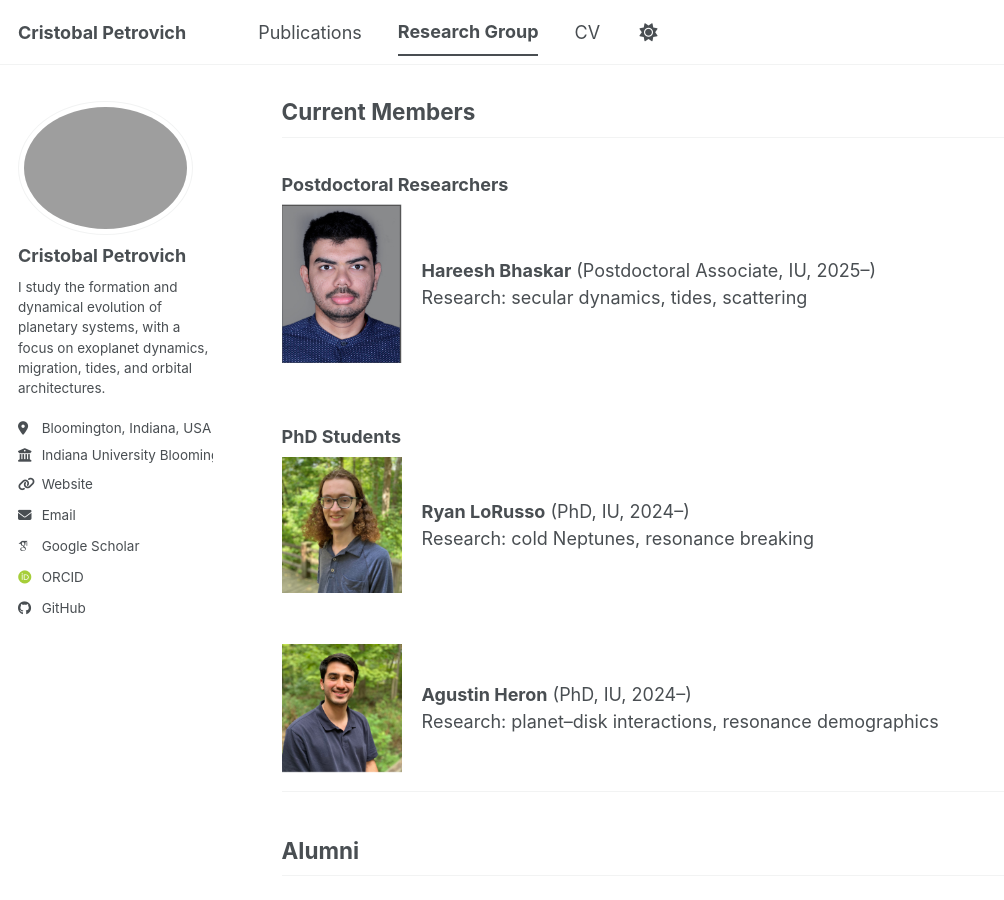
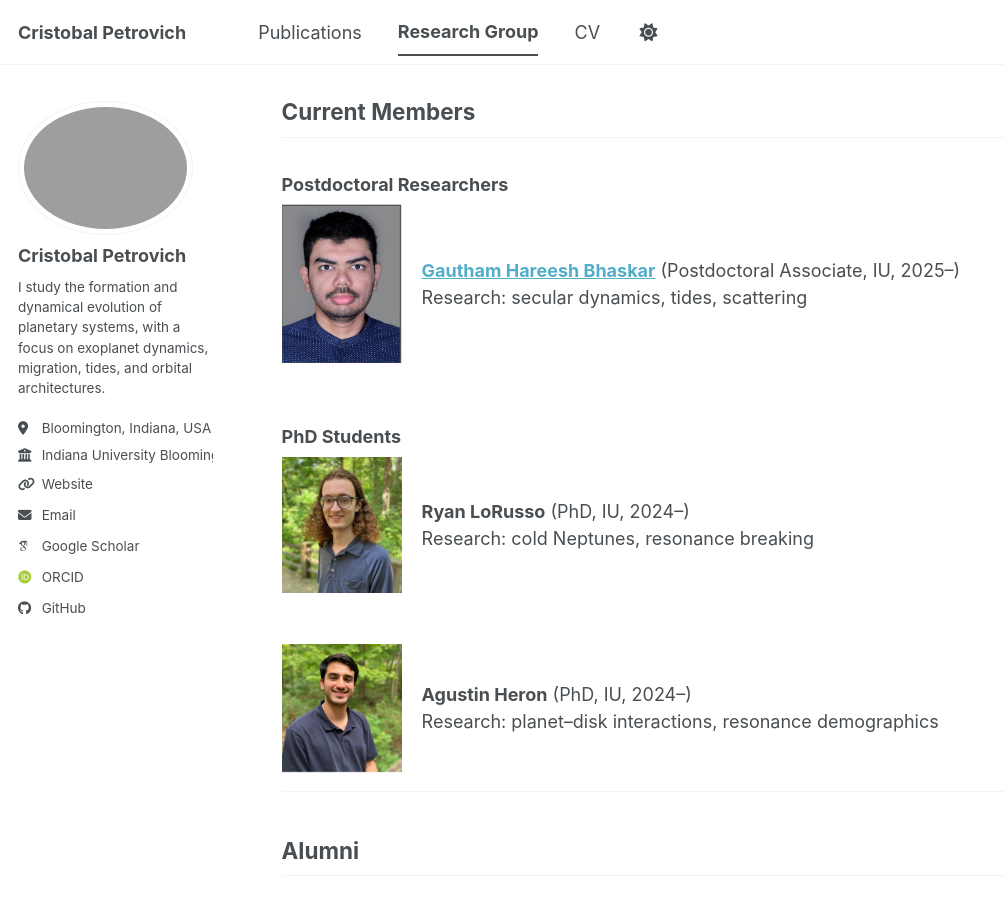
Before and after one commit to cpetrovich/cpetrovich.github.io, a Jekyll site: the page built from _pages/research.md, in a window 1280 px wide and 900 px high, scrolled down 341 px. Shown: the whole window, without its empty margins (0-1004 px from the left). Built offline with Jekyll 4.4.1, drawn with Linux system fonts in a browser that asks for light colours; some web fonts are replaced; a script bundle is joined from its source files by our own code; library files that are not in the unit come from our copies.

Commit message:
Update Gautham Hareesh Bhaskar profile

```diff
--- a/_pages/research.md
+++ b/_pages/research.md
@@ -20,7 +20,7 @@ We focus on how planetary systems acquire their observed architectures, from the
 <div style="display: flex; gap: 20px; align-items: center;">
   <img src="/images/group/bhaskar.png" width="120">
   <div>
-    <strong>Hareesh Bhaskar</strong> (Postdoctoral Associate, IU, 2025–)<br>
+    <a href="https://bhareeshg.github.io/"><strong>Gautham Hareesh Bhaskar</strong></a> (Postdoctoral Associate, IU, 2025–)<br>
     Research: secular dynamics, tides, scattering
   </div>
 </div>
```
